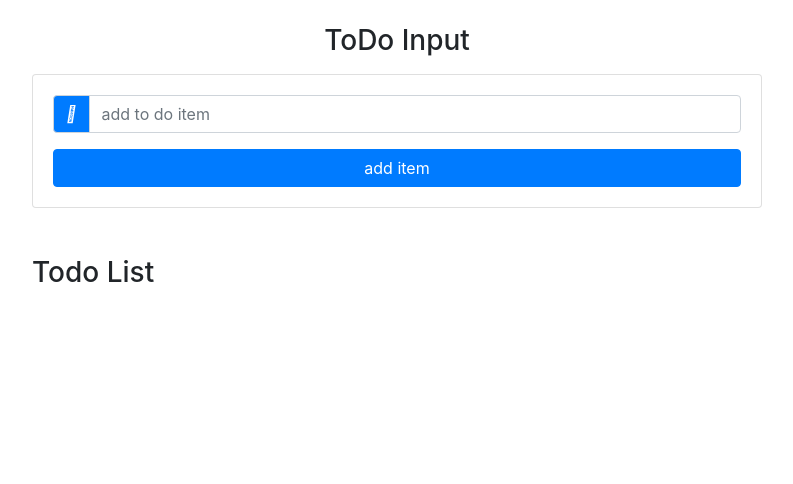
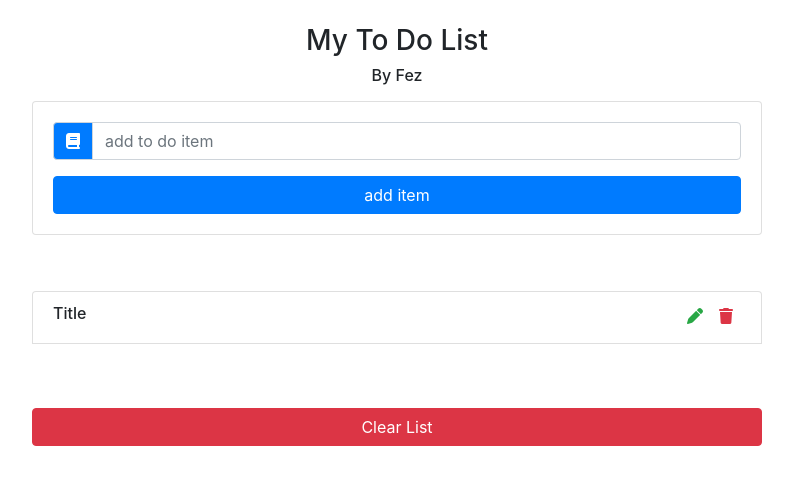
Before and after one commit to Fezisa/my_app-todo-list, a React (Create React App) app: page / in a window 1280 px wide. Shown: the top 484 px of the page, without its empty margins (243-1036 px from the left). Built offline with nearby package versions, Linux system fonts and the light colour scheme.

Commit message:
Delete, Edit, Clear List User Interface

```diff
--- a/public/index.html
+++ b/public/index.html
@@ -25,7 +25,7 @@
       Learn how to configure a non-root public URL by running `npm run build`.
     -->
 
-    <!-- <script src="https://kit.fontawesome.com/7989c42e3a.js" crossorigin="anonymous"></script> -->
+    <script src="https://kit.fontawesome.com/7989c42e3a.js" crossorigin="anonymous"></script>
     <link href="https://stackpath.bootstrapcdn.com/font-awesome/4.7.0/css/font-awesome.min.css" rel="stylesheet" integrity="sha384-wvfXpqpZZVQGK6TAh5PVlGOfQNHSoD2xbE+QkPxCAFlNEevoEH3Sl0sibVcOQVnN" crossorigin="anonymous">
 
     <title>Todo List in React</title>
--- a/src/App.js
+++ b/src/App.js
@@ -15,10 +15,11 @@ class App extends Component {
        <div className="container">
         <div className="row">
           <div className="col-18 mx-auto col-md-8 mt-4">
-            <h3 className="text-capitalize text-center">ToDo Input</h3>
-
+            <h3 className="text-capitalize text-center">My To Do List</h3>
+            <h6 className="text-capitalize text-center">By Fez</h6>
             <TodoInput />
             <TodoList />
+            {/* <TodoItem /> */}
           </div>
         </div>
       </div>
--- a/src/components/TodoItem.js
+++ b/src/components/TodoItem.js
@@ -5,15 +5,19 @@ export default class TodoItem extends Component {
     render() {
     return(
         <li className="list-group-item
-        text-capitalize d-flex justify-content-between
-         my-2">
+        text-capitalize d-flex justify-content-between my-2">
+
              <h6>title</h6>
              <div className="todo-icon">
 
-                <span className="mx-2 textsuccess">
-                <i className="fas fa-pen">
-                </i>
+                <span className="mx-2 text-success">
+                <i className="fas fa-pen" />
                 </span>
+                <span className="mx-2 text-danger">
+                <i className="fas fa-trash" />
+
+                </span>
+
 
              </div>
          </li>
--- a/src/components/TodoList.js
+++ b/src/components/TodoList.js
@@ -9,13 +9,15 @@ export default class TodoList extends Component {
             <div>
 
             <ul className="list-group my-5">
-            <h3 className="text-capitalize text center">todo list</h3>
+            <TodoItem />
 
+            <h3 className="text-capitalize text center"></h3>
+
+            <button type="button" className="btn btn-danger btn-block text-capitalize mt-5">
+                clear list</button>
             </ul>
 
 
-            {/* <h1>Hello From ToDoList App</h1>
-            <TodoItem /> */}
 
         </div>
     );
```
Also changed, not shown: src/components/TodoInput.js (+5 -3 lines).
